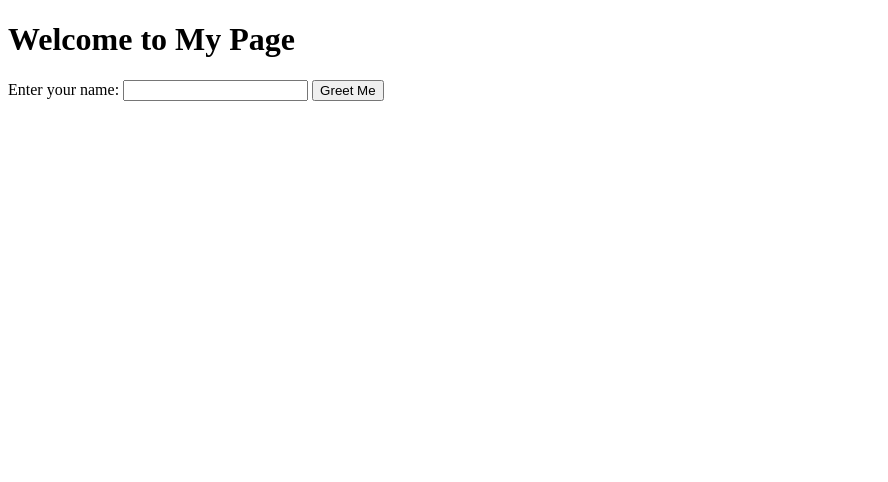
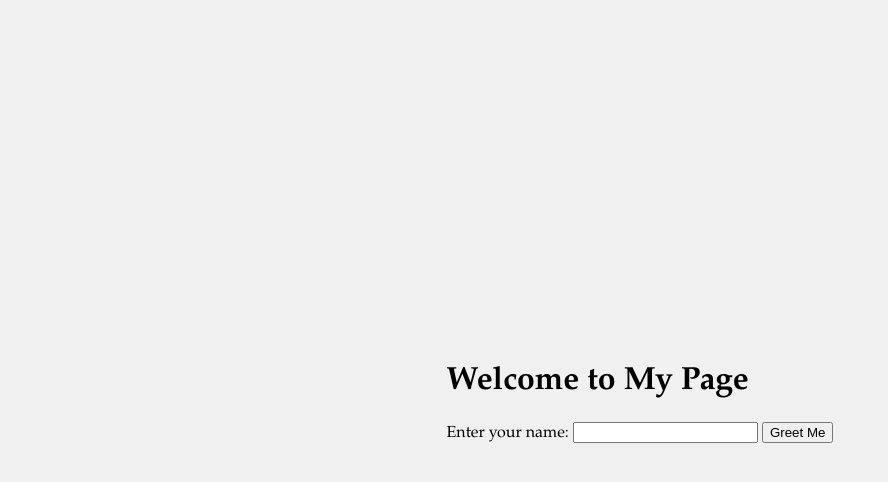
Before and after one commit to sembodogelar/javascript-basic-learn, a plain HTML site: page index.html in a window 1280 px wide. Shown: the whole page, without its empty margins (0-888 px from the left). Drawn offline with Linux system fonts and the light colour scheme.

Commit message:
add css style for the html body elem

```diff
--- a/style.css
+++ b/style.css
@@ -1,6 +1,14 @@
+
+body{
+    font-family: Garamond, serif;
+    background-color: #f0f0f0;
+    display: flex;
+    justify-content: center;
+    align-items: center;
+    height: 100vh;
+    margin: 0;
+}
 /*
-body{}
-
 .container{}
 
 h1 {}
```
